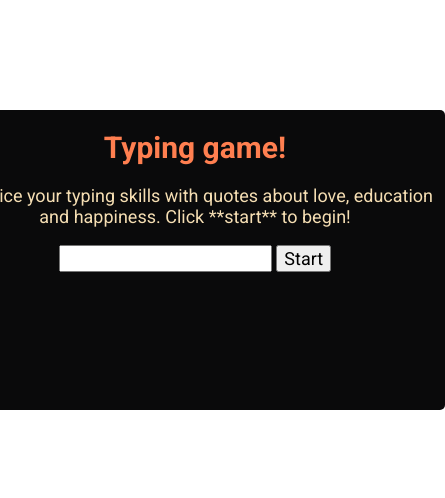
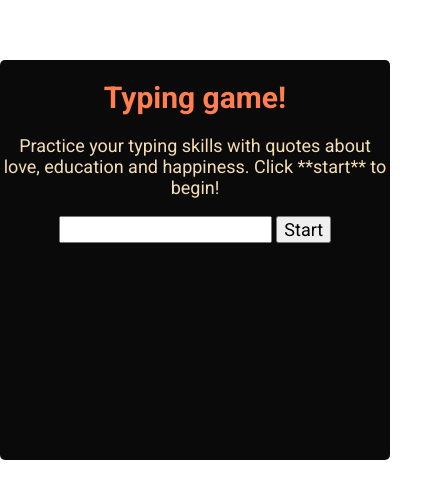
Before and after one commit to Jennydunix/Typing-Game, a plain HTML site: page index.html in a window 390 px wide. Shown: the part 162-660 px from the top of the page, 445 px wide, since content can reach past the window. Drawn offline with Linux system fonts and the light colour scheme.

Commit message:
made the game responsive

```diff
--- a/index.css
+++ b/index.css
@@ -21,17 +21,19 @@ p{
 }
 
 .container {
-  top: 50%;
-  left: 50%;
-  position: absolute;
-  transform: translate(-50%, -50%);
-  margin: 0 auto;
-  width: 500px;
-  height: 300px;
-  text-align: center;
-  background: #0a0a0b;
-  border-radius: 5px;
+    width: 600px;
+    max-width: 100%;
+    min-height: 400px;
+    margin: 0 auto;
+    text-align: center;
+    background: #0a0a0b;
+    border-radius: 5px;
+    top: 50%;
+    left: 50%;
+    position: absolute;
+    transform: translate(-50%, -50%)
 }
+
 
 .highlight {
    background-color: deeppink;
```
